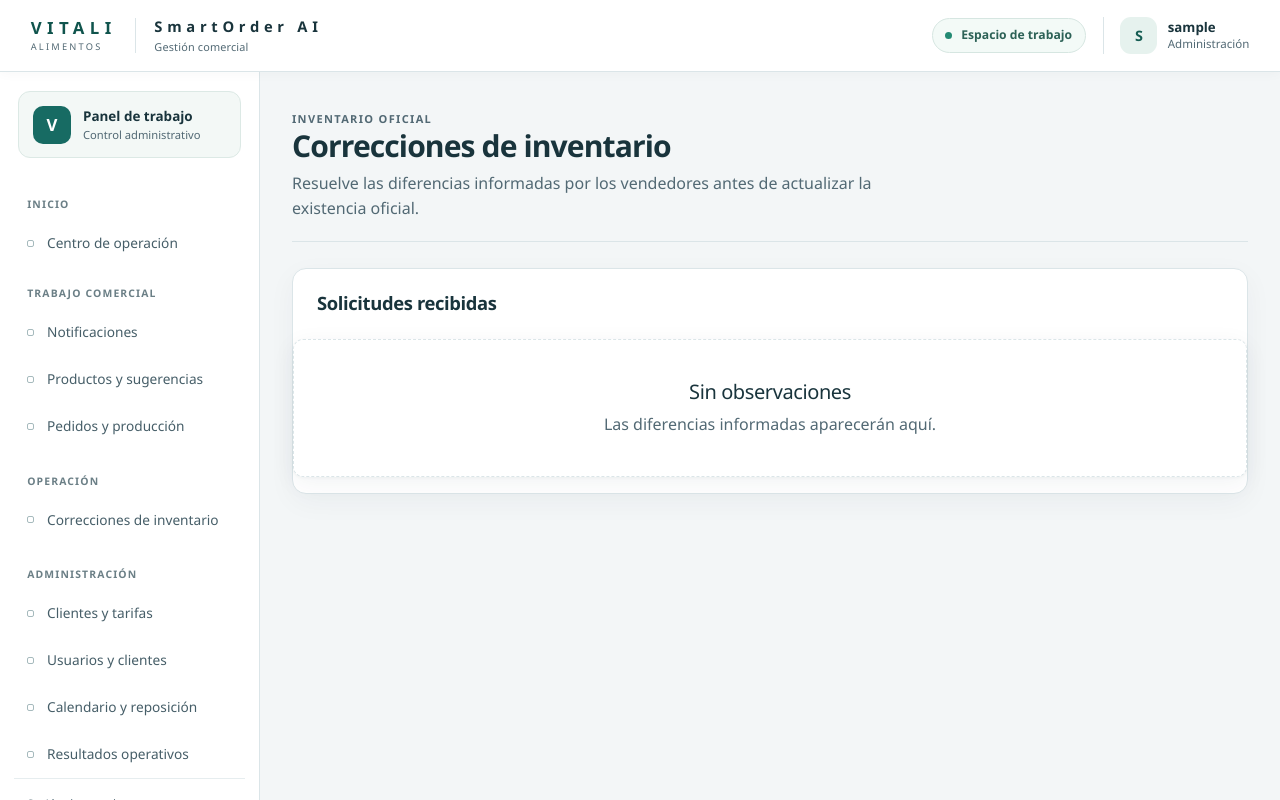
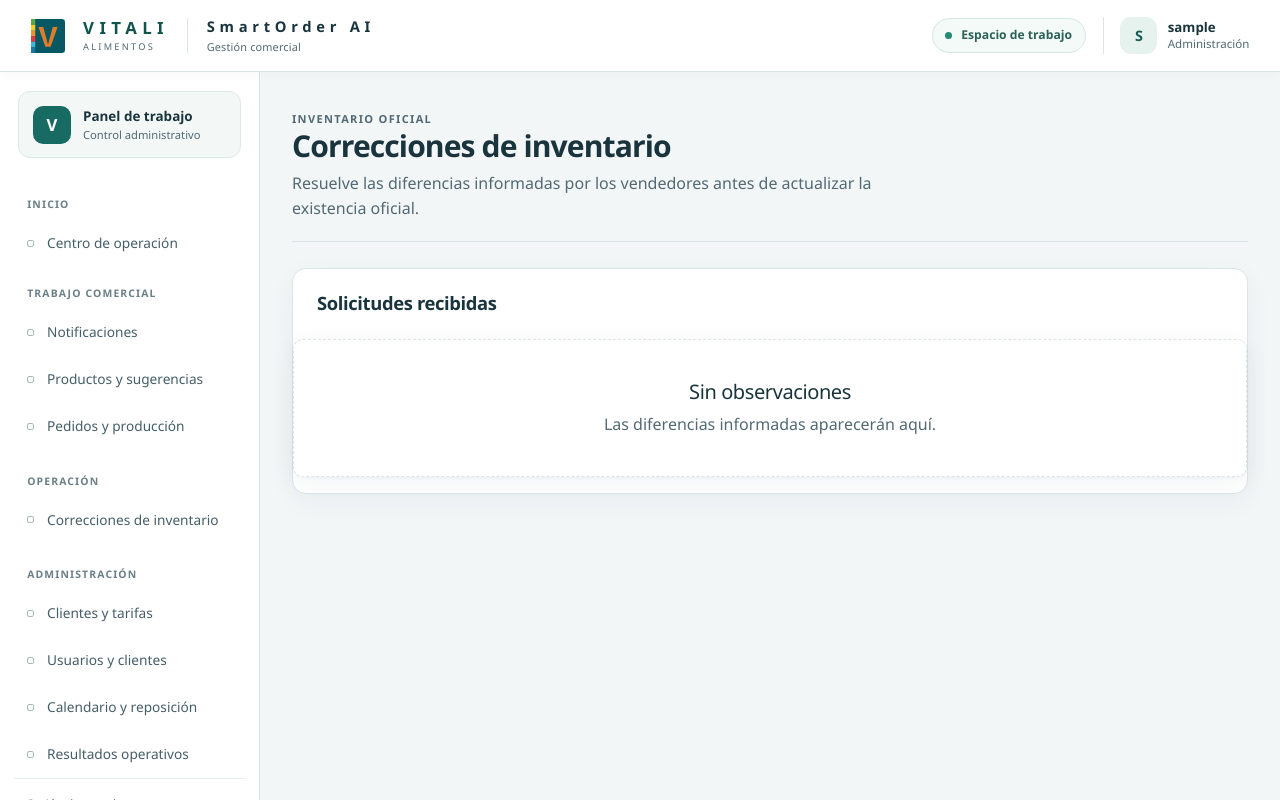
Before and after one commit to HenryBo06/ProyectoSistemaVitali, a Django app: page /correcciones/ in a window 1280 px wide. Run offline with Django 5.2, Linux system fonts and the light colour scheme; the visitor is signed in with stand-in values (Sample User, id 1); data comes from the database, SQL or seed files in the repository; data that the repository does not hold is empty; some libraries are stand-ins or nearby versions.

Commit message:
style(brand): restore existing Vitali V in operations/templates/operations/base.html

```diff
--- a/operations/templates/operations/base.html
+++ b/operations/templates/operations/base.html
@@ -19,6 +19,7 @@
   <header class="app-header">
     <div class="container-fluid app-header-inner">
       <a class="brand" href="{% if request.user.is_staff %}{% url 'pilot_dashboard' %}{% else %}{% url 'dashboard' %}{% endif %}" aria-label="SmartOrder AI, ir al inicio">
+        <img class="brand-symbol" src="{% static 'operations/favicon.svg' %}" alt="" aria-hidden="true" width="34" height="34">
         <span class="brand-wordmark"><strong>VITALI</strong><small>ALIMENTOS</small></span>
         <span class="brand-product"><strong>SmartOrder AI</strong><small>Gestión comercial</small></span>
       </a>
@@ -41,7 +42,7 @@
     </aside>
     <div class="offcanvas offcanvas-start" tabindex="-1" id="mobileNavigation" aria-labelledby="mobileNavigationTitle">
       <div class="offcanvas-header">
-        <h2 class="offcanvas-title h5 mb-0" id="mobileNavigationTitle">SmartOrder AI <small class="d-block">Menú de trabajo</small></h2>
+        <h2 class="offcanvas-title h5 mb-0" id="mobileNavigationTitle"><img class="menu-brand-symbol" src="{% static 'operations/favicon.svg' %}" width="28" height="28" alt="" aria-hidden="true"> SmartOrder AI <small class="d-block">Menú de trabajo</small></h2>
         <button type="button" class="btn-close" data-bs-dismiss="offcanvas" aria-label="Cerrar menú"></button>
       </div>
       <div class="offcanvas-body p-0">{% include 'operations/navigation.html' %}</div>
```
